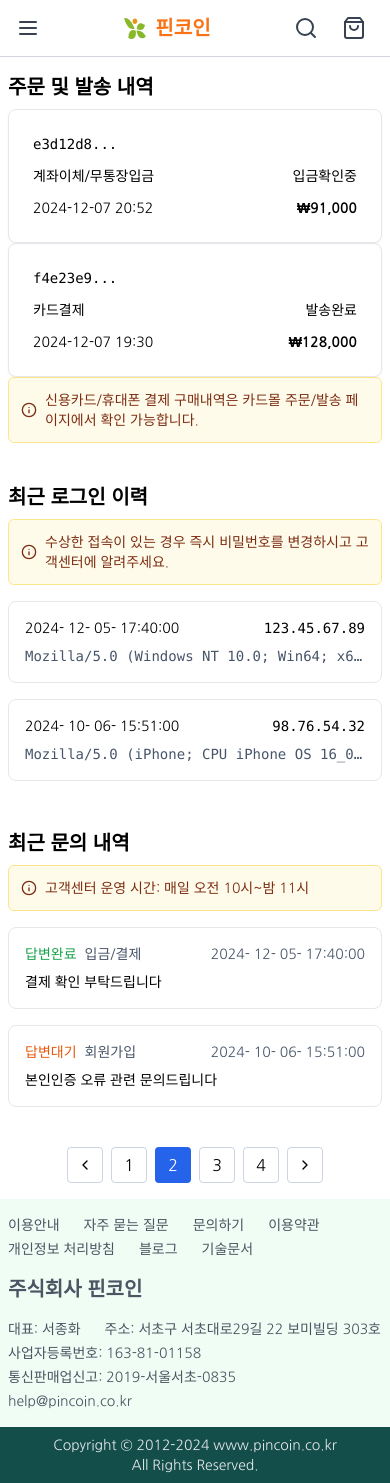
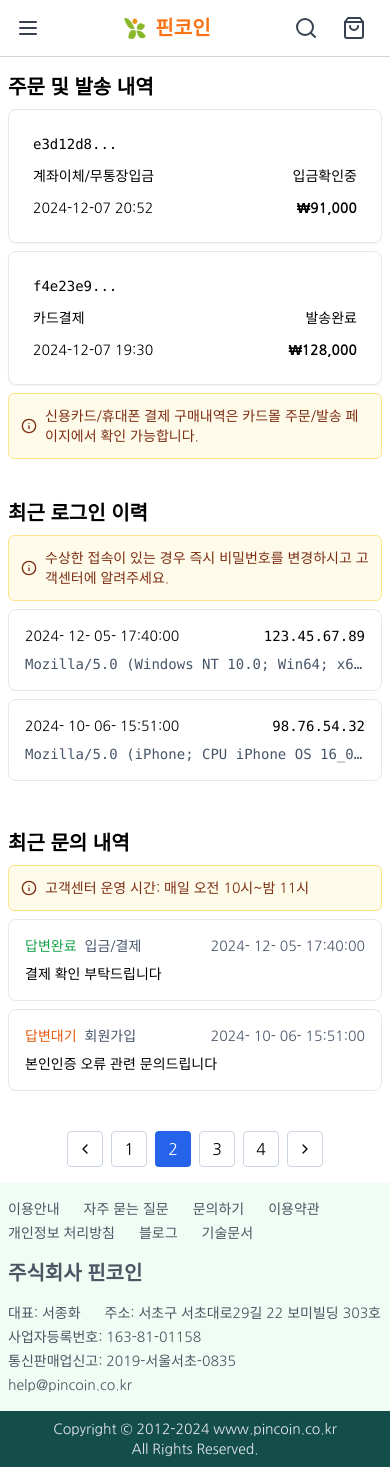
Before and after one commit to mairoo/guava, a Next.js app: page /orders in a window 390 px wide. Built offline with nearby package versions, Linux system fonts and the light colour scheme.

Commit message:
margin fix

```diff
--- a/src/app/orders/page.tsx
+++ b/src/app/orders/page.tsx
@@ -1,4 +1,4 @@
-import { InfoAlert, Pagination } from '@/components/common';
+import { Pagination } from '@/components/common';
 import { FlexColumn, GridRow, TitledSection } from '@/components/layout';
 import { InquiryList, LoginHistory, OrderList } from '@/components/order';
 
@@ -62,10 +62,6 @@ const OrderListPage = () => {
     <FlexColumn spacing={2}>
       <TitledSection title="주문 및 발송 내역">
         <OrderList orders={orders} />
-        <InfoAlert>
-          신용카드/휴대폰 결제 구매내역은 카드몰 주문/발송 페이지에서 확인
-          가능합니다.
-        </InfoAlert>
       </TitledSection>
 
       <GridRow cols={2} gap={4}>
--- a/src/components/order/InquiryList.tsx
+++ b/src/components/order/InquiryList.tsx
@@ -35,7 +35,7 @@ export const InquiryList = ({ inquiries }: { inquiries: Inquiry[] }) => {
   );
 
   const MobileView = (
-    <div className="lg:hidden space-y-4">
+    <div className="lg:hidden space-y-2">
       {inquiries.map((inquiry) => (
         <div
           key={inquiry.id}
@@ -69,7 +69,7 @@ export const InquiryList = ({ inquiries }: { inquiries: Inquiry[] }) => {
   );
 
   return (
-    <div className="space-y-4">
+    <div className="space-y-2">
       <InfoAlert>고객센터 운영 시간: 매일 오전 10시~밤 11시</InfoAlert>
       {DesktopView}
       {MobileView}
--- a/src/components/order/LoginHistory.tsx
+++ b/src/components/order/LoginHistory.tsx
@@ -26,7 +26,7 @@ export const LoginHistory = ({ logins }: { logins: Login[] }) => {
   );
 
   const MobileView = (
-    <div className="lg:hidden space-y-4">
+    <div className="lg:hidden space-y-2">
       {logins.map((login) => (
         <div
           key={login.id}
@@ -47,7 +47,7 @@ export const LoginHistory = ({ logins }: { logins: Login[] }) => {
   );
 
   return (
-    <div className="space-y-4">
+    <div className="space-y-2">
       <InfoAlert>
         수상한 접속이 있는 경우 즉시 비밀번호를 변경하시고 고객센터에
         알려주세요.
--- a/src/components/order/OrderList.tsx
+++ b/src/components/order/OrderList.tsx
@@ -1,8 +1,9 @@
-import { TableHeader } from '@/components/common';
+import { InfoAlert, TableHeader } from '@/components/common';
 import { Card, CardContent } from '@/components/ui/card';
 import { Order } from '@/types/order';
 import { formatAmount, truncateUUID } from '@/utils';
 import Link from 'next/link';
+import React from 'react';
 
 export const OrderList = ({ orders }: { orders: Order[] }) => {
   const DesktopView = (
@@ -18,9 +19,12 @@ export const OrderList = ({ orders }: { orders: Order[] }) => {
       />
       <div className="divide-y">
         {orders.map((order) => (
-          <Link key={order.id} href={order.url}>
+          <div key={order.id}>
+            <Link href={order.url}>
               <div className="grid grid-cols-5 gap-4 p-4 items-center hover:bg-slate-50 transition-colors cursor-pointer">
-              <div className="font-mono text-sm">{truncateUUID(order.id)}</div>
+                <div className="font-mono text-sm">
+                  {truncateUUID(order.id)}
+                </div>
                 <div className="text-sm">{order.status}</div>
                 <div className="text-sm">{order.paymentMethod}</div>
                 <div className="text-sm">{order.orderDate}</div>
@@ -29,15 +33,16 @@ export const OrderList = ({ orders }: { orders: Order[] }) => {
                 </div>
               </div>
             </Link>
+          </div>
         ))}
       </div>
     </div>
   );
 
   const MobileView = (
-    <div className="lg:hidden space-y-4">
+    <div className="lg:hidden space-y-2">
       {orders.map((order) => (
-        <Link key={order.id} href={order.url}>
+        <Link key={order.id} href={order.url} className="block">
           <Card className="hover:bg-slate-50 transition-colors cursor-pointer">
             <CardContent className="pt-6">
               <div className="space-y-3">
@@ -63,9 +68,13 @@ export const OrderList = ({ orders }: { orders: Order[] }) => {
   );
 
   return (
-    <>
+    <div className="space-y-2">
       {DesktopView}
       {MobileView}
-    </>
+      <InfoAlert>
+        신용카드/휴대폰 결제 구매내역은 카드몰 주문/발송 페이지에서 확인
+        가능합니다.
+      </InfoAlert>
+    </div>
   );
 };
```
Lines whose indentation alone changed are shown as unchanged.
